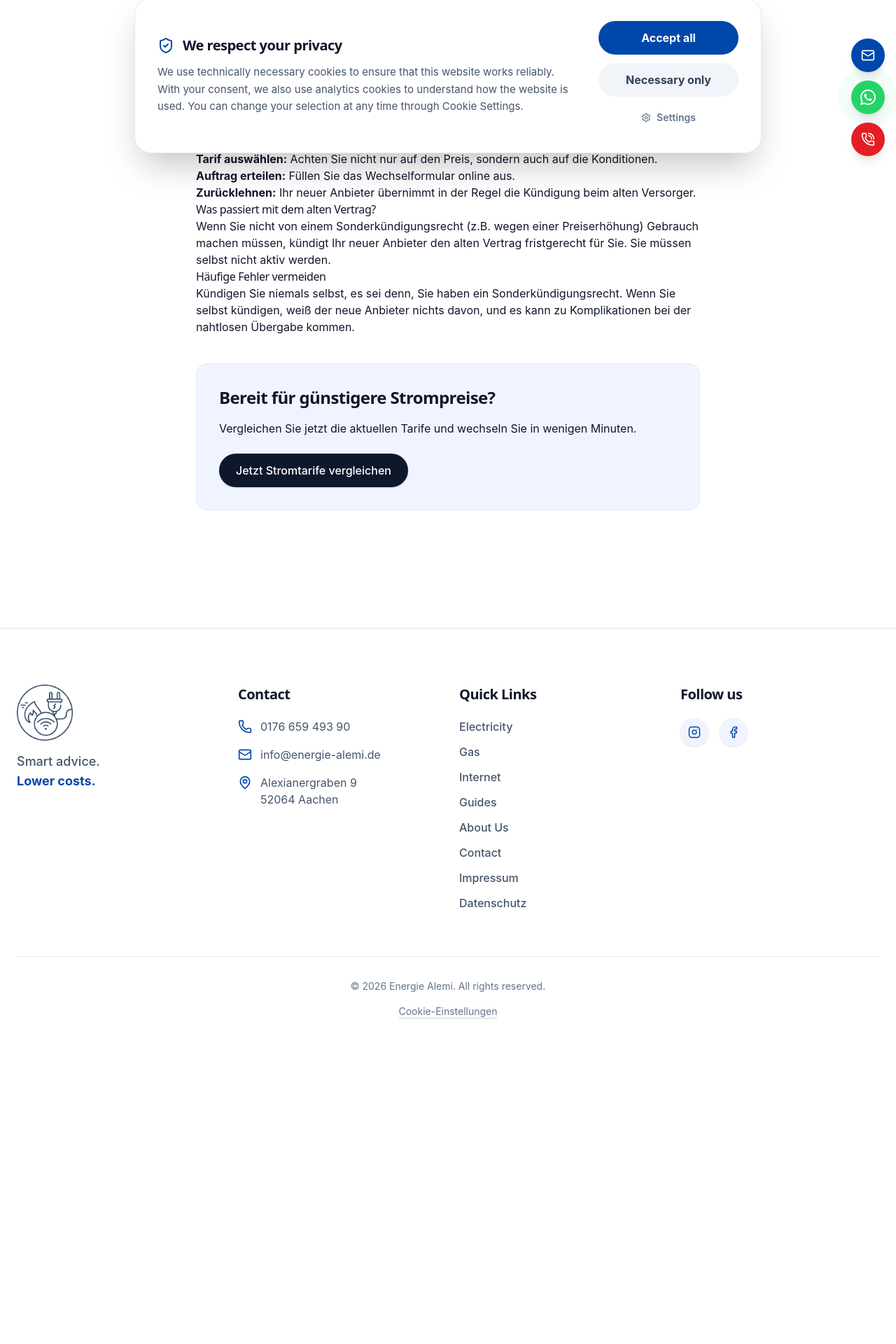
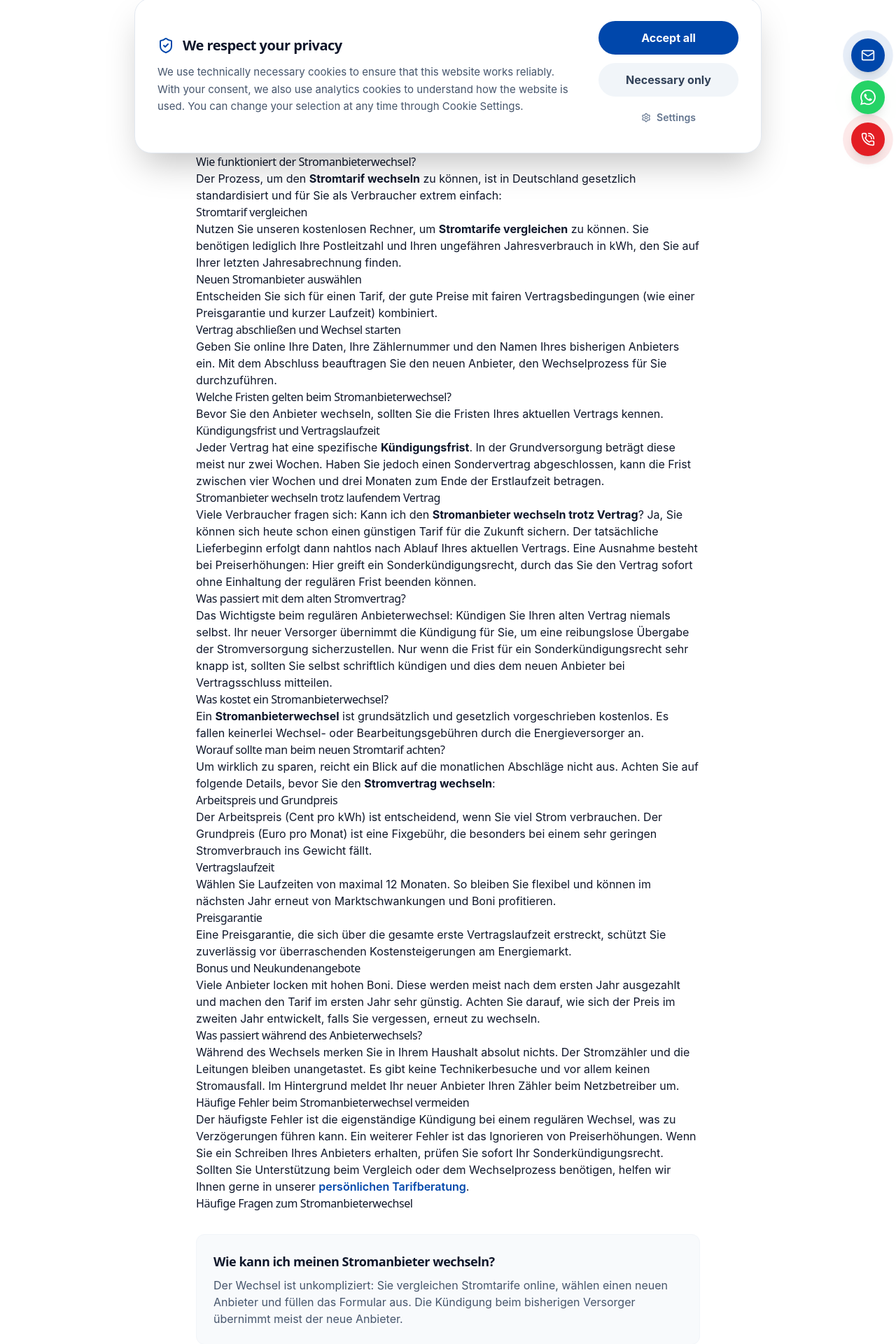
Before and after one commit to Akshayck-dev/energie-alemi, a React (Vite) app: page /ratgeber/stromanbieter-wechseln in a window 1280 px wide. Shown: the part 557-2477 px from the top of the page at 70% size. Before the commit the page ends 2044 px from the top, so only its background shows below. Built offline with nearby package versions, Linux system fonts and the light colour scheme; no server answers.

Commit message:
Optimize Stromanbieter wechseln SEO

```diff
--- a/src/data/ratgeberArticles.ts
+++ b/src/data/ratgeberArticles.ts
@@ -14,10 +14,11 @@ export const articles: RatgeberArticle[] = [
   {
     id: '1',
     slug: 'stromanbieter-wechseln',
-    title: 'Stromanbieter wechseln: So funktioniert der Wechsel',
-    description: 'Erfahren Sie, wann sich ein Wechsel lohnt, wie der Prozess abläuft und worauf Sie bei Fristen und dem alten Vertrag achten müssen.',
+    title: 'Stromanbieter wechseln 2026: So einfach geht der Wechsel | ALEMI',
+    description: 'Stromanbieter wechseln leicht gemacht: Erfahren Sie, wie der Wechsel abläuft, welche Fristen gelten, was Sie beachten sollten und wie Sie einen passenden Stromtarif finden.',
     category: 'Strom',
     publishedDate: '2026-08-09',
+    updatedDate: '2026-08-16',
     componentName: 'StromanbieterWechseln'
   },
   {
--- a/src/pages/Ratgeber/articles/StromanbieterWechseln.tsx
+++ b/src/pages/Ratgeber/articles/StromanbieterWechseln.tsx
@@ -1,4 +1,3 @@
-
 import { Link } from 'react-router';
 import ArticleLayout from '../ArticleLayout';
 import { articles } from '../../../data/ratgeberArticles';
@@ -7,38 +6,141 @@ import Button from '../../../components/ui/Button';
 export default function StromanbieterWechseln() {
   const article = articles.find(a => a.slug === 'stromanbieter-wechseln')!;
 
+  const faqs = [
+    {
+      question: "Wie kann ich meinen Stromanbieter wechseln?",
+      answer: "Der Wechsel ist unkompliziert: Sie vergleichen Stromtarife online, wählen einen neuen Anbieter und füllen das Formular aus. Die Kündigung beim bisherigen Versorger übernimmt meist der neue Anbieter."
+    },
+    {
+      question: "Wie lange dauert ein Stromanbieterwechsel?",
+      answer: "Der reine Wechselprozess dauert meist zwei bis sechs Wochen, abhängig von der Kündigungsfrist Ihres alten Vertrags."
+    },
+    {
+      question: "Muss ich meinen alten Stromvertrag selbst kündigen?",
+      answer: "Nein, in der Regel nicht. Wenn Sie regulär den Anbieter wechseln, kündigt Ihr neuer Anbieter für Sie. Kündigen Sie nur selbst, wenn Sie ein Sonderkündigungsrecht wegen einer Preiserhöhung nutzen oder sehr kurzfristig umziehen."
+    },
+    {
+      question: "Kann ich den Stromanbieter trotz laufendem Vertrag wechseln?",
+      answer: "Ja, Sie können den neuen Tarif jederzeit abschließen. Der eigentliche Anbieterwechsel findet jedoch erst nach Ablauf Ihrer aktuellen Vertragslaufzeit und Kündigungsfrist statt."
+    },
+    {
+      question: "Was kostet der Stromanbieterwechsel?",
+      answer: "Ein Stromanbieterwechsel ist immer kostenlos. Weder der bisherige noch der zukünftige Stromanbieter dürfen Wechselgebühren erheben."
+    },
+    {
+      question: "Gibt es eine Unterbrechung der Stromversorgung?",
+      answer: "Nein, die Stromversorgung ist gesetzlich gesichert. Selbst bei Verzögerungen während des Wechsels werden Sie lückenlos über den örtlichen Grundversorger mit Strom beliefert."
+    }
+  ];
+
   return (
-    <ArticleLayout article={article}>
+    <ArticleLayout
+      article={article}
+      customH1="Stromanbieter wechseln: So funktioniert der Wechsel"
+      faqs={faqs}
+    >
       <p className="lead text-xl text-slate-600 dark:text-slate-300 font-medium mb-8">
-        Ein Wechsel des Stromanbieters ist heutzutage unkompliziert und kann mehrere hundert Euro im Jahr sparen. Dennoch zögern viele Verbraucher aus Angst vor einer Unterbrechung der Stromversorgung oder rechtlichen Fallstricken.
+        Die Energiepreise schwanken, und viele Haushalte zahlen zu viel für ihren Strom. Wer seinen <strong>Stromanbieter wechseln</strong> möchte, kann jährlich mehrere hundert Euro sparen. In diesem Ratgeber erklären wir Ihnen den genauen Ablauf, welche Kündigungsfristen wichtig sind und wie Sie sicher einen günstigen Stromtarif finden.
       </p>
 
       <h2>Wann lohnt sich ein Wechsel?</h2>
       <p>
-        Besonders Verbraucher, die noch in der teuren <Link to="/ratgeber/grundversorgung-aachen-strom-gas" className="text-[#0047AB] hover:underline">Grundversorgung</Link> ihres lokalen Anbieters sind, haben enormes Sparpotenzial. Aber auch nach Ablauf einer Preisgarantie bei einem alternativen Anbieter lohnt sich ein erneuter <Link to="/electricity" className="text-[#0047AB] hover:underline">Stromvergleich</Link>. Falls Sie einen <Link to="/ratgeber/umzug-aachen-strom-gas-internet" className="text-[#0047AB] hover:underline">Umzug nach Aachen</Link> planen, gelten beim Anbieterwechsel und der Mitnahme des Vertrags gesonderte Fristen und Regelungen.
+        Ein <strong>Stromanbieterwechsel</strong> lohnt sich für fast jeden, insbesondere aber für Haushalte, die sich noch in der teuren Grundversorgung befinden. Grundversorgungstarife sind zwar flexibel, aber oft die teuerste Option am Markt. Auch wenn Ihre Preisgarantie bei einem alternativen Anbieter ausläuft oder Sie eine Preiserhöhung erhalten haben, ist es der perfekte Zeitpunkt, um den Stromanbieter zu wechseln. Neukunden profitieren zudem häufig von attraktiven Wechselprämien.
       </p>
 
-      <h2>Wie funktioniert der Prozess?</h2>
-      <ol>
-        <li><strong>Vergleich durchführen:</strong> Nutzen Sie unseren Vergleichsrechner.</li>
-        <li><strong>Tarif auswählen:</strong> Achten Sie nicht nur auf den Preis, sondern auch auf die Konditionen.</li>
-        <li><strong>Auftrag erteilen:</strong> Füllen Sie das Wechselformular online aus.</li>
-        <li><strong>Zurücklehnen:</strong> Ihr neuer Anbieter übernimmt in der Regel die Kündigung beim alten Versorger.</li>
-      </ol>
-
-      <h2>Was passiert mit dem alten Vertrag?</h2>
+      <h2>Wie funktioniert der Stromanbieterwechsel?</h2>
       <p>
-        Wenn Sie nicht von einem Sonderkündigungsrecht (z.B. wegen einer Preiserhöhung) Gebrauch machen müssen, kündigt Ihr neuer Anbieter den alten Vertrag fristgerecht für Sie. Sie müssen selbst nicht aktiv werden.
+        Der Prozess, um den <strong>Stromtarif wechseln</strong> zu können, ist in Deutschland gesetzlich standardisiert und für Sie als Verbraucher extrem einfach:
       </p>
 
-      <h2>Häufige Fehler vermeiden</h2>
+      <h3>Stromtarif vergleichen</h3>
       <p>
-        Kündigen Sie niemals selbst, es sei denn, Sie haben ein Sonderkündigungsrecht. Wenn Sie selbst kündigen, weiß der neue Anbieter nichts davon, und es kann zu Komplikationen bei der nahtlosen Übergabe kommen.
+        Nutzen Sie unseren kostenlosen Rechner, um <strong>Stromtarife vergleichen</strong> zu können. Sie benötigen lediglich Ihre Postleitzahl und Ihren ungefähren Jahresverbrauch in kWh, den Sie auf Ihrer letzten Jahresabrechnung finden.
       </p>
+
+      <h3>Neuen Stromanbieter auswählen</h3>
+      <p>
+        Entscheiden Sie sich für einen Tarif, der gute Preise mit fairen Vertragsbedingungen (wie einer Preisgarantie und kurzer Laufzeit) kombiniert.
+      </p>
+
+      <h3>Vertrag abschließen und Wechsel starten</h3>
+      <p>
+        Geben Sie online Ihre Daten, Ihre Zählernummer und den Namen Ihres bisherigen Anbieters ein. Mit dem Abschluss beauftragen Sie den neuen Anbieter, den Wechselprozess für Sie durchzuführen.
+      </p>
+
+      <h2>Welche Fristen gelten beim Stromanbieterwechsel?</h2>
+      <p>
+        Bevor Sie den Anbieter wechseln, sollten Sie die Fristen Ihres aktuellen Vertrags kennen.
+      </p>
+
+      <h3>Kündigungsfrist und Vertragslaufzeit</h3>
+      <p>
+        Jeder Vertrag hat eine spezifische <strong>Kündigungsfrist</strong>. In der Grundversorgung beträgt diese meist nur zwei Wochen. Haben Sie jedoch einen Sondervertrag abgeschlossen, kann die Frist zwischen vier Wochen und drei Monaten zum Ende der Erstlaufzeit betragen.
+      </p>
+
+      <h3>Stromanbieter wechseln trotz laufendem Vertrag</h3>
+      <p>
+        Viele Verbraucher fragen sich: Kann ich den <strong>Stromanbieter wechseln trotz Vertrag</strong>? Ja, Sie können sich heute schon einen günstigen Tarif für die Zukunft sichern. Der tatsächliche Lieferbeginn erfolgt dann nahtlos nach Ablauf Ihres aktuellen Vertrags. Eine Ausnahme besteht bei Preiserhöhungen: Hier greift ein Sonderkündigungsrecht, durch das Sie den Vertrag sofort ohne Einhaltung der regulären Frist beenden können.
+      </p>
+
+      <h2>Was passiert mit dem alten Stromvertrag?</h2>
+      <p>
+        Das Wichtigste beim regulären Anbieterwechsel: Kündigen Sie Ihren alten Vertrag niemals selbst. Ihr neuer Versorger übernimmt die Kündigung für Sie, um eine reibungslose Übergabe der Stromversorgung sicherzustellen. Nur wenn die Frist für ein Sonderkündigungsrecht sehr knapp ist, sollten Sie selbst schriftlich kündigen und dies dem neuen Anbieter bei Vertragsschluss mitteilen.
+      </p>
+
+      <h2>Was kostet ein Stromanbieterwechsel?</h2>
+      <p>
+        Ein <strong>Stromanbieterwechsel</strong> ist grundsätzlich und gesetzlich vorgeschrieben kostenlos. Es fallen keinerlei Wechsel- oder Bearbeitungsgebühren durch die Energieversorger an.
+      </p>
+
+      <h2>Worauf sollte man beim neuen Stromtarif achten?</h2>
+      <p>
+        Um wirklich zu sparen, reicht ein Blick auf die monatlichen Abschläge nicht aus. Achten Sie auf folgende Details, bevor Sie den <strong>Stromvertrag wechseln</strong>:
+      </p>
+
+      <h3>Arbeitspreis und Grundpreis</h3>
+      <p>
+        Der Arbeitspreis (Cent pro kWh) ist entscheidend, wenn Sie viel Strom verbrauchen. Der Grundpreis (Euro pro Monat) ist eine Fixgebühr, die besonders bei einem sehr geringen Stromverbrauch ins Gewicht fällt.
+      </p>
+
+      <h3>Vertragslaufzeit</h3>
+      <p>
+        Wählen Sie Laufzeiten von maximal 12 Monaten. So bleiben Sie flexibel und können im nächsten Jahr erneut von Marktschwankungen und Boni profitieren.
+      </p>
+
+      <h3>Preisgarantie</h3>
+      <p>
+        Eine Preisgarantie, die sich über die gesamte erste Vertragslaufzeit erstreckt, schützt Sie zuverlässig vor überraschenden Kostensteigerungen am Energiemarkt.
+      </p>
+
+      <h3>Bonus und Neukundenangebote</h3>
+      <p>
+        Viele Anbieter locken mit hohen Boni. Diese werden meist nach dem ersten Jahr ausgezahlt und machen den Tarif im ersten Jahr sehr günstig. Achten Sie darauf, wie sich der Preis im zweiten Jahr entwickelt, falls Sie vergessen, erneut zu wechseln.
+      </p>
+
+      <h2>Was passiert während des Anbieterwechsels?</h2>
+      <p>
+        Während des Wechsels merken Sie in Ihrem Haushalt absolut nichts. Der Stromzähler und die Leitungen bleiben unangetastet. Es gibt keine Technikerbesuche und vor allem keinen Stromausfall. Im Hintergrund meldet Ihr neuer Anbieter Ihren Zähler beim Netzbetreiber um.
+      </p>
+
+      <h2>Häufige Fehler beim Stromanbieterwechsel vermeiden</h2>
+      <p>
+        Der häufigste Fehler ist die eigenständige Kündigung bei einem regulären Wechsel, was zu Verzögerungen führen kann. Ein weiterer Fehler ist das Ignorieren von Preiserhöhungen. Wenn Sie ein Schreiben Ihres Anbieters erhalten, prüfen Sie sofort Ihr Sonderkündigungsrecht. Sollten Sie Unterstützung beim Vergleich oder dem Wechselprozess benötigen, helfen wir Ihnen gerne in unserer <Link to="/tarifberatung-aachen" className="text-[#0047AB] dark:text-[#60a5fa] hover:underline font-semibold">persönlichen Tarifberatung</Link>.
+      </p>
+
+      <h2>Häufige Fragen zum Stromanbieterwechsel</h2>
+      <div className="space-y-6 mt-8">
+        {faqs.map((faq, index) => (
+          <div key={index} className="bg-slate-50 dark:bg-slate-800/50 p-6 rounded-xl border border-slate-100 dark:border-slate-700">
+            <h3 className="text-lg font-bold mt-0 mb-2">{faq.question}</h3>
+            <p className="mb-0 text-slate-600 dark:text-slate-300">{faq.answer}</p>
+          </div>
+        ))}
+      </div>
 
       <div className="bg-[#f0f4ff] dark:bg-[#112240] p-8 rounded-2xl my-10 border border-[#e0e7ff] dark:border-white/10">
         <h3 className="text-2xl font-bold mb-4 mt-0">Bereit für günstigere Strompreise?</h3>
-        <p className="mb-6">Vergleichen Sie jetzt die aktuellen Tarife und wechseln Sie in wenigen Minuten.</p>
+        <p className="mb-6">Vergleichen Sie jetzt die aktuellen Tarife und senken Sie Ihre Stromkosten dauerhaft.</p>
         <Link to="/electricity">
           <Button variant="primary">Jetzt Stromtarife vergleichen</Button>
         </Link>
--- a/src/routes-manifest.json
+++ b/src/routes-manifest.json
@@ -113,11 +113,11 @@
     "path": "/ratgeber/stromanbieter-wechseln",
     "isPublic": true,
     "isIndexable": true,
-    "title": "Stromanbieter wechseln: So funktioniert der Wechsel",
-    "description": "Erfahren Sie, wie einfach Sie Ihren Stromanbieter wechseln k\u00f6nnen. Schritt-f\u00fcr-Schritt-Anleitung, Fristen und Tipps zum Sparen.",
+    "title": "Stromanbieter wechseln 2026: So einfach geht der Wechsel | ALEMI",
+    "description": "Stromanbieter wechseln leicht gemacht: Erfahren Sie, wie der Wechsel abläuft, welche Fristen gelten, was Sie beachten sollten und wie Sie einen passenden Stromtarif finden.",
     "canonical": "/ratgeber/stromanbieter-wechseln",
     "sitemapInclusion": true,
-    "lastmod": "2026-08-09",
+    "lastmod": "2026-08-16",
     "structuredDataType": "Article"
   },
   {
```
Also changed, not shown: 1 other file (tests, documents, lock files or other folders).
